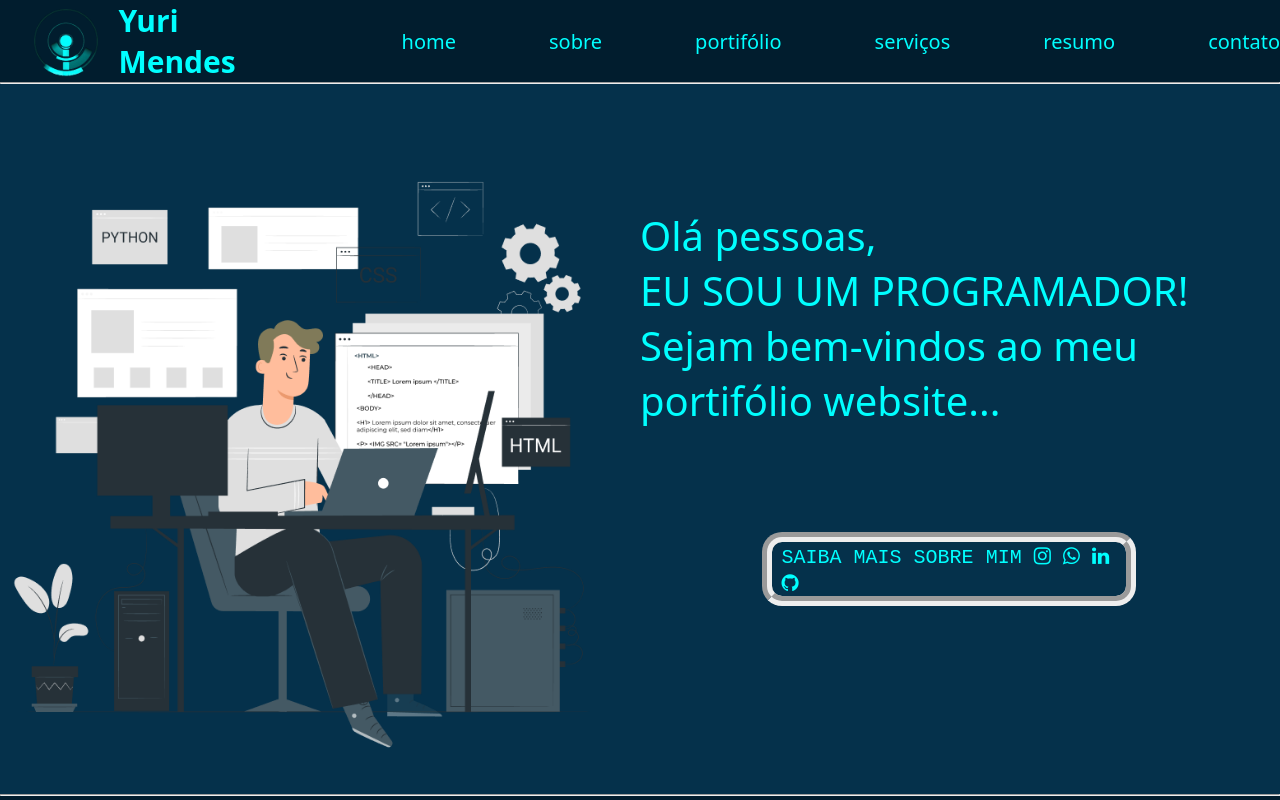
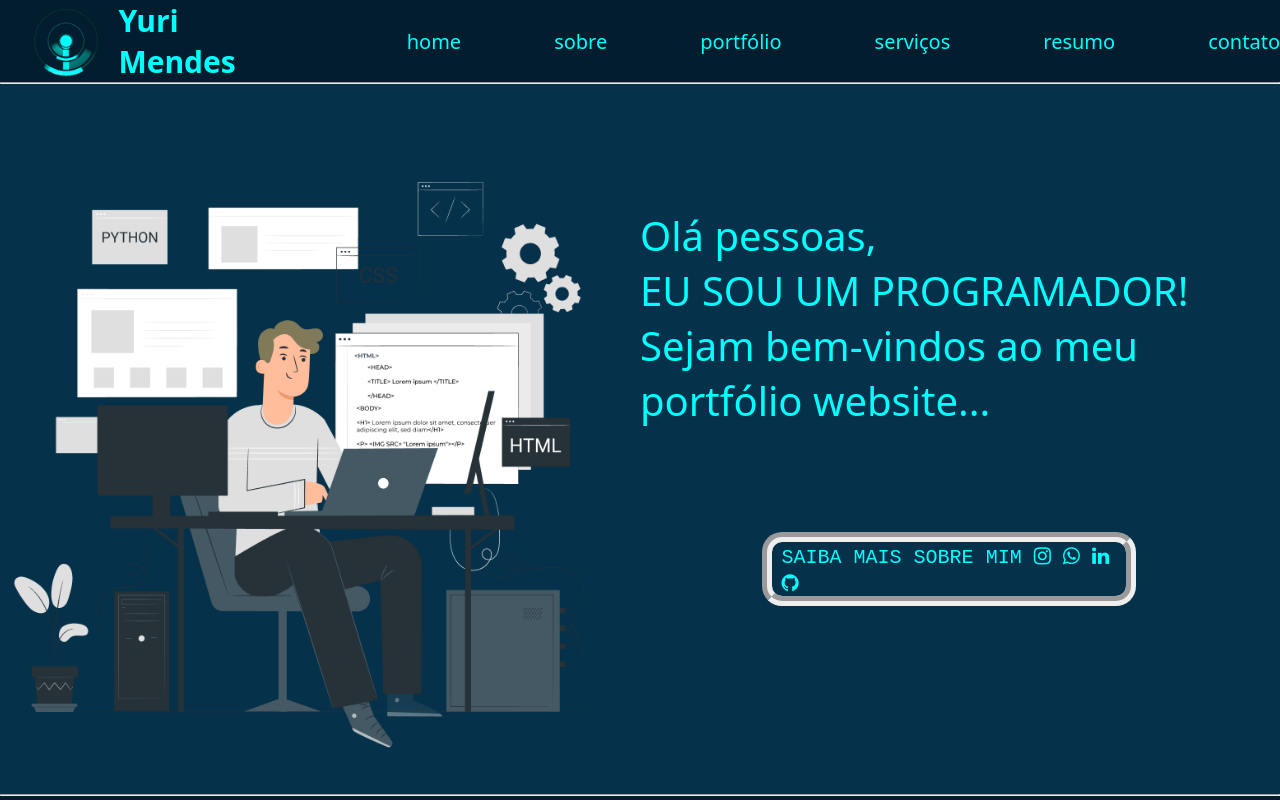
Before and after one commit to YuriMDeodato/professional-portifolio, a plain HTML site: page index.html in a window 1280 px wide. Shown: the top 800 px of the page. Drawn offline with Linux system fonts and the light colour scheme.

Commit message:
modified portfólio

```diff
--- a/index.html
+++ b/index.html
@@ -15,7 +15,7 @@
             <nav>
                 <a href="">home</a>
                 <a href="">sobre</a>
-                <a href="">portifólio</a>
+                <a href="">portfólio</a>
                 <a href="">serviços</a>
                 <a href="">resumo</a>
                 <a href="">contato</a>
@@ -27,7 +27,7 @@
             <div class="welcome">
                 <ul>Olá pessoas,</ul>
                 <ul>EU SOU UM PROGRAMADOR!</ul>
-                <ul>Sejam bem-vindos ao meu portifólio website...</ul>
+                <ul>Sejam bem-vindos ao meu portfólio website...</ul>
                 <nav>
                     <ul id="sobre">
                         SAIBA MAIS SOBRE MIM
```
